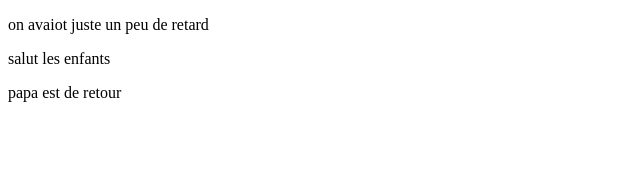
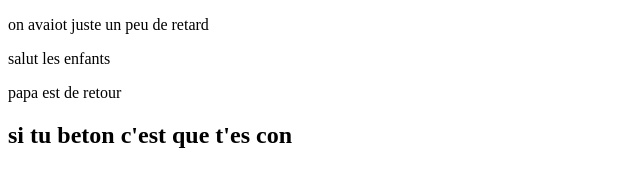
Before and after one commit to Nathan563/b1-test, a plain HTML site: page index.html in a window 1280 px wide. Shown: the whole page, without its empty margins (0-640 px from the left). Drawn offline with Linux system fonts and the light colour scheme.

Commit message:
EXO 2
deuxiueme pull

```diff
--- a/index.html
+++ b/index.html
@@ -7,5 +7,7 @@
 <p>on avaiot juste un peu de retard</p>
 <p>salut les enfants</p>
 <p>papa est de retour</p>
+
+<h2>si tu beton c'est que t'es con</h2>
 </body>
 </html>
```
